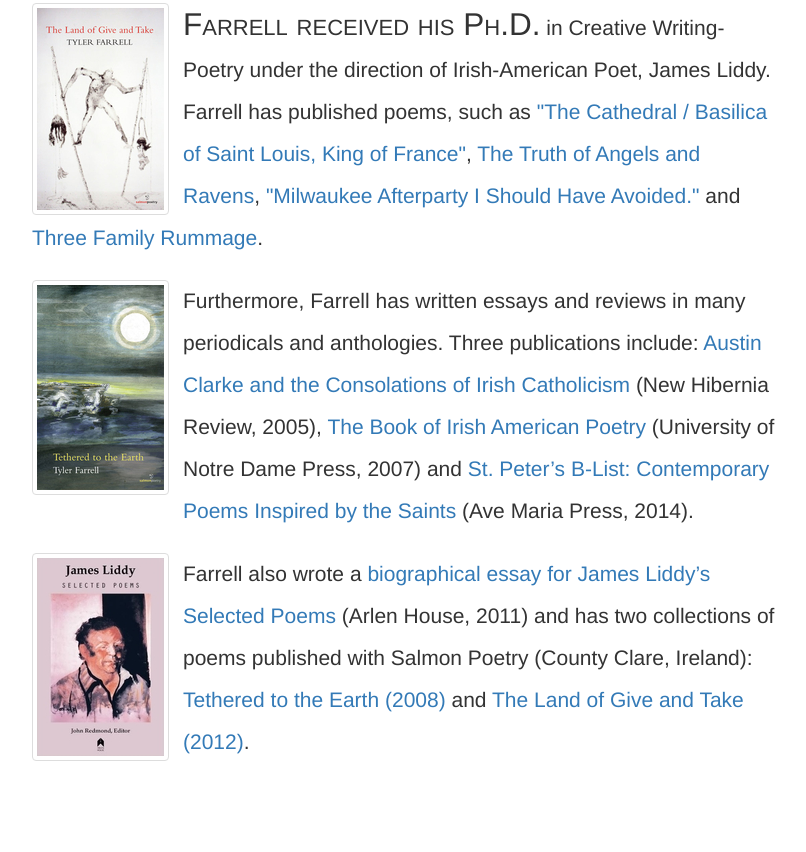
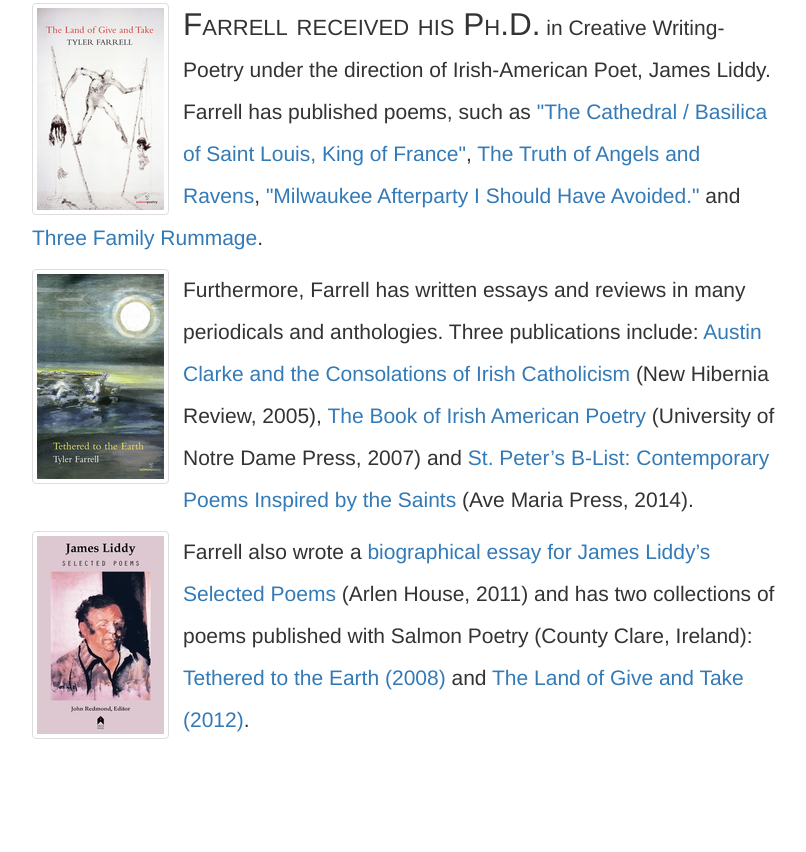
Before and after one commit to alexbusbee/alexbusbee.github.io, a plain HTML site: page index.html in a window 1280 px wide. Shown: the part 1890-2742 px from the top of the page, without its empty margins (233-1039 px from the left). Drawn offline with nearby package versions, Linux system fonts and the light colour scheme; files whose address does not match are found by name.

Commit message:
Update desktop.css

```diff
--- a/css/desktop.css
+++ b/css/desktop.css
@@ -14,6 +14,6 @@ footer {
 #nav {
     margin: 6em 0 0;
 }
-#workBox {
+.workBox {
     margin: 0 0 1.5em;
 }
```
